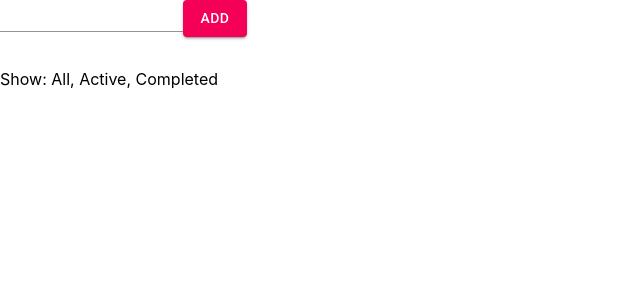
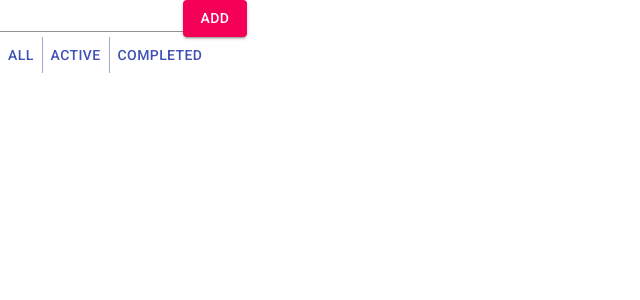
Before and after one commit to amzfb/Todo-app, a React (Create React App) app in the folder todo-app/: page / in a window 1280 px wide. Shown: the top 300 px of the page, without its empty margins (0-640 px from the left). Built offline with nearby package versions, Linux system fonts and the light colour scheme.

Commit message:
フッターをmaterial-uiで装飾

```diff
--- a/todo-app/src/components/App.js
+++ b/todo-app/src/components/App.js
@@ -6,8 +6,8 @@ import VisibleTodoList from '../containers/VisibleTodoList'
 const App = () => (
   <div>
     <AddTodo />
+    <Footer />
     <VisibleTodoList />
-    <Footer />
   </div>
 )
 
--- a/todo-app/src/components/Footer.js
+++ b/todo-app/src/components/Footer.js
@@ -1,15 +1,21 @@
 import React from 'react'
 import FilterLink from '../containers/FilterLink'
 import { VisibilityFilters } from '../actions'
+import Button from '@material-ui/core/Button'
+import ButtonGroup from '@material-ui/core/ButtonGroup'
 
 const Footer = () => (
-  <p>
-    Show: <FilterLink filter={VisibilityFilters.SHOW_ALL}>All</FilterLink>
-    {', '}
-    <FilterLink filter={VisibilityFilters.SHOW_ACTIVE}>Active</FilterLink>
-    {', '}
-    <FilterLink filter={VisibilityFilters.SHOW_COMPLETED}>Completed</FilterLink>
-  </p>
+  <ButtonGroup variant="text" color="primary" aria-label="text primary button group">
+    <Button>
+      <FilterLink filter={VisibilityFilters.SHOW_ALL}>All</FilterLink>
+    </Button>
+    <Button>
+      <FilterLink filter={VisibilityFilters.SHOW_ACTIVE}>Active</FilterLink>
+    </Button>
+    <Button>
+      <FilterLink filter={VisibilityFilters.SHOW_COMPLETED}>Completed</FilterLink>
+    </Button>
+  </ButtonGroup>
 )
 
 export default Footer
```
